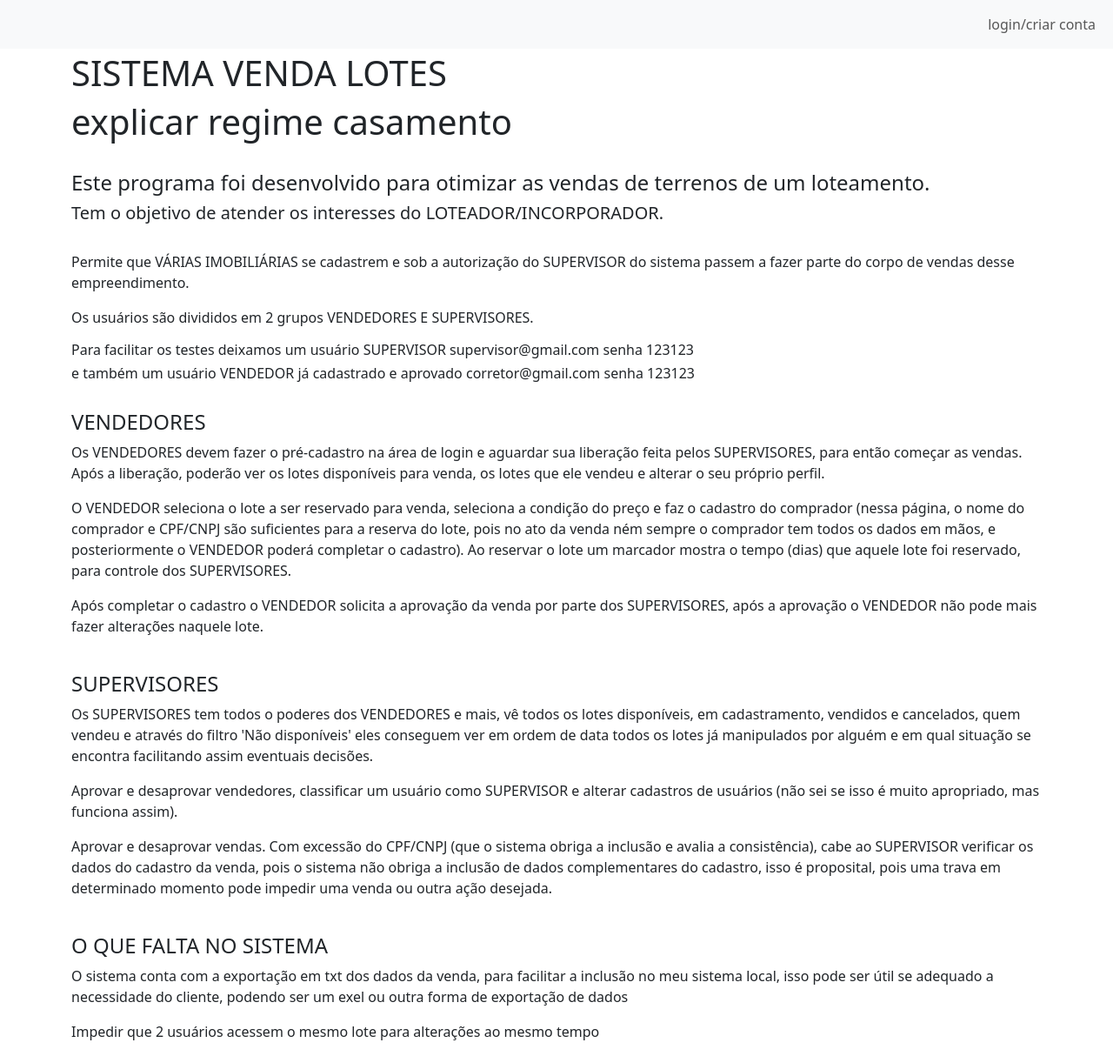
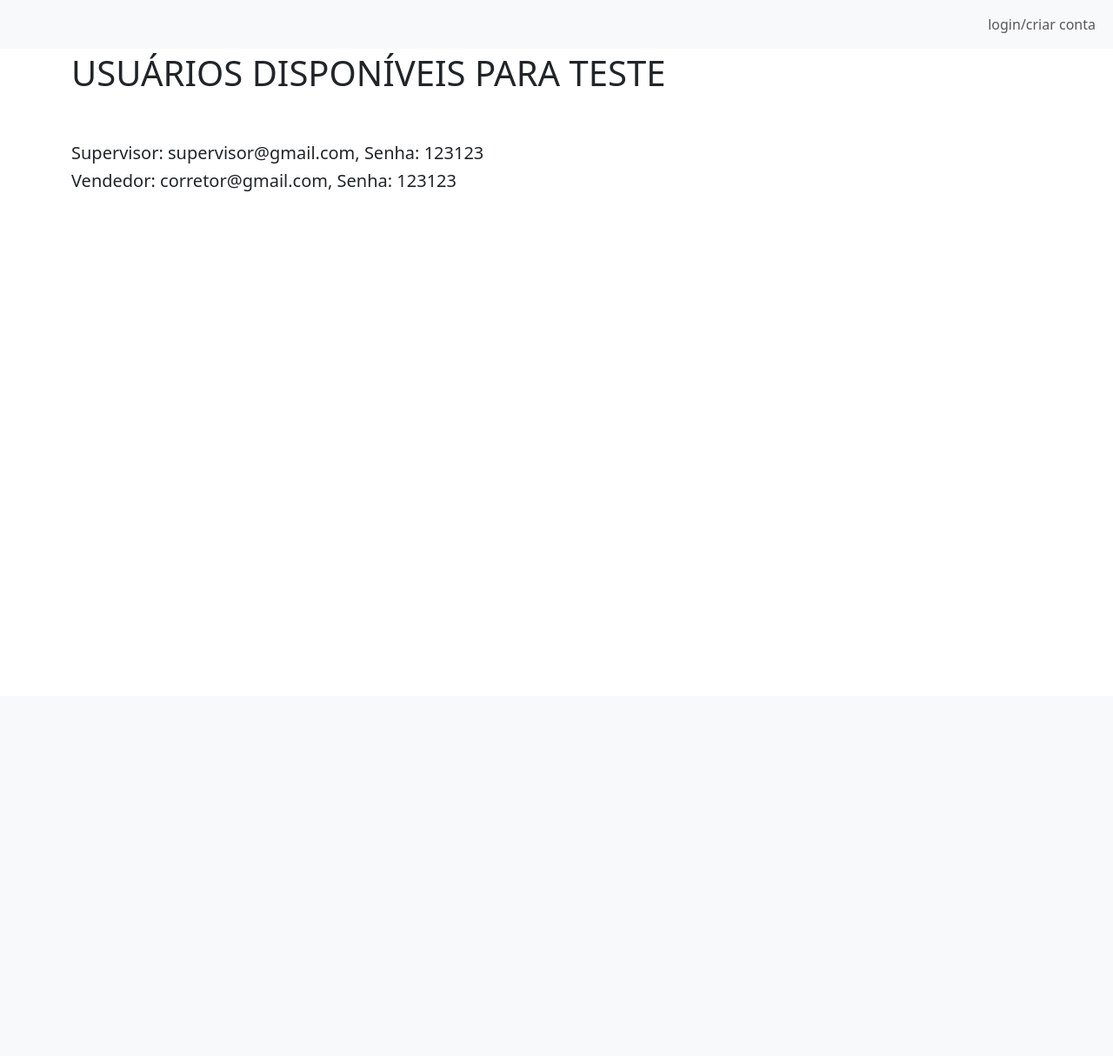
Before and after one commit to fbarrossampaio/venda_lotes, a Flask app: page /contato in a window 1280 px wide. Shown: the whole page at 87% size. After the commit the page ends 220 px from the top, so only its background shows below. Run offline with Flask 3, Linux system fonts and the light colour scheme; some libraries are stand-ins or nearby versions.

Commit message:
Update contato.html

```diff
--- a/comunidadeimpressionadora/templates/contato.html
+++ b/comunidadeimpressionadora/templates/contato.html
@@ -1,54 +1,11 @@
    {%extends 'base.html'%}
     {%block body%}
         <div class="container">
-        <h1>SISTEMA VENDA LOTES</h1>
-                    <h1>explicar regime casamento</h1>
+            <h1>USUÁRIOS DISPONÍVEIS PARA TESTE</h1>
             <br>
-        <h4>Este programa foi desenvolvido para otimizar as vendas de terrenos de um loteamento.</h4>
-        <h5>Tem o objetivo de atender os interesses do LOTEADOR/INCORPORADOR.  </h5>
             <br>
-        <p>Permite que VÁRIAS IMOBILIÁRIAS se cadastrem e sob a autorização do SUPERVISOR do sistema
-        passem a fazer parte do corpo de vendas desse empreendimento.</p>
-        <p>Os usuários são divididos em 2 grupos VENDEDORES E SUPERVISORES.</p>
-<!--   <h6>Para facilitar os testes deixamos um usuário VENDEDOR já cadastrado e aprovado corretor@gmail.com senha 123123</h6>-->
-<!--            <h6>e também um usuário SUPERVISOR supervisor@gmail.com senha 123123</h6>-->
-<!--            -->
-               <h6>Para facilitar os testes deixamos um usuário SUPERVISOR supervisor@gmail.com senha 123123</h6>
-            <h6>e também um usuário VENDEDOR já cadastrado e aprovado corretor@gmail.com senha 123123</h6>
-            <br>
-            <h4>VENDEDORES</h4>
-            <p>Os VENDEDORES devem fazer o pré-cadastro na área de login e aguardar sua
-            liberação feita pelos SUPERVISORES, para então começar as vendas.
-            Após a liberação, poderão ver os lotes disponíveis para venda, os lotes que ele vendeu e alterar o seu
-            próprio perfil.</p>
-            <p>O VENDEDOR seleciona o lote a ser reservado para venda, seleciona a condição do preço e faz o
-            cadastro do comprador (nessa página, o nome do comprador e CPF/CNPJ são
-            suficientes para a reserva do lote, pois no ato da venda ném sempre o
-            comprador tem todos os dados em mãos, e posteriormente o VENDEDOR poderá completar o cadastro).
-                Ao reservar o lote um marcador mostra o tempo (dias) que aquele lote foi reservado, para
-                controle dos SUPERVISORES.</p>
-            <p>Após completar o cadastro o VENDEDOR solicita a aprovação da venda por parte dos SUPERVISORES,
-                após a aprovação o VENDEDOR não pode mais fazer alterações naquele lote.</p>
-       <br>
-            <h4>SUPERVISORES</h4>
-            <p>Os SUPERVISORES tem todos o poderes dos VENDEDORES e mais, vê todos os lotes
-            disponíveis, em cadastramento, vendidos e cancelados, quem vendeu e através do filtro
-            'Não disponíveis' eles conseguem ver em ordem de data todos os lotes já manipulados
-            por alguém e em qual situação se encontra facilitando assim eventuais decisões.</p>
-            <p>Aprovar e desaprovar vendedores, classificar um usuário como SUPERVISOR e alterar cadastros de usuários
-                (não sei se isso é muito apropriado, mas funciona assim).</p>
-            <p>Aprovar e desaprovar vendas. Com excessão do CPF/CNPJ (que o sistema obriga a
-            inclusão e avalia a consistência), cabe ao SUPERVISOR verificar os dados
-            do cadastro da venda, pois o sistema não obriga a inclusão de dados
-                complementares do cadastro, isso é
-            proposital, pois uma trava em determinado momento pode impedir uma venda ou outra
-            ação desejada.</p>
- <br>
-            <h4>O QUE FALTA NO SISTEMA</h4>
-            <p>O sistema conta com a exportação em txt dos dados da venda, para facilitar
-                a inclusão no meu sistema local, isso pode ser útil se adequado a necessidade do
-                cliente, podendo ser um exel ou outra forma de exportação de dados</p>
-                <p>Impedir que 2 usuários acessem o mesmo lote para alterações ao mesmo tempo</p>
+            <h5>Supervisor: supervisor@gmail.com, Senha: 123123</h5>
+            <h5>Vendedor: corretor@gmail.com, Senha: 123123 </h5>
 
         </div>
     {%endblock%}
```
